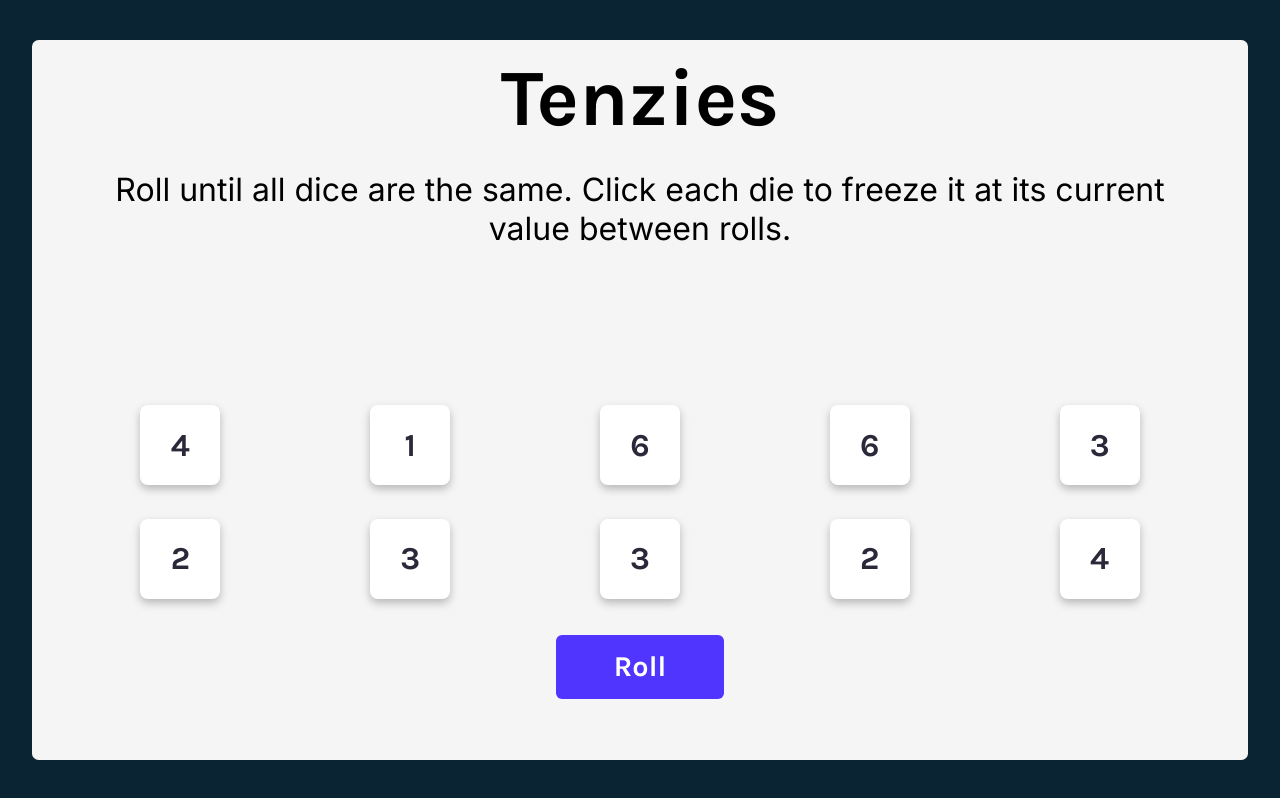
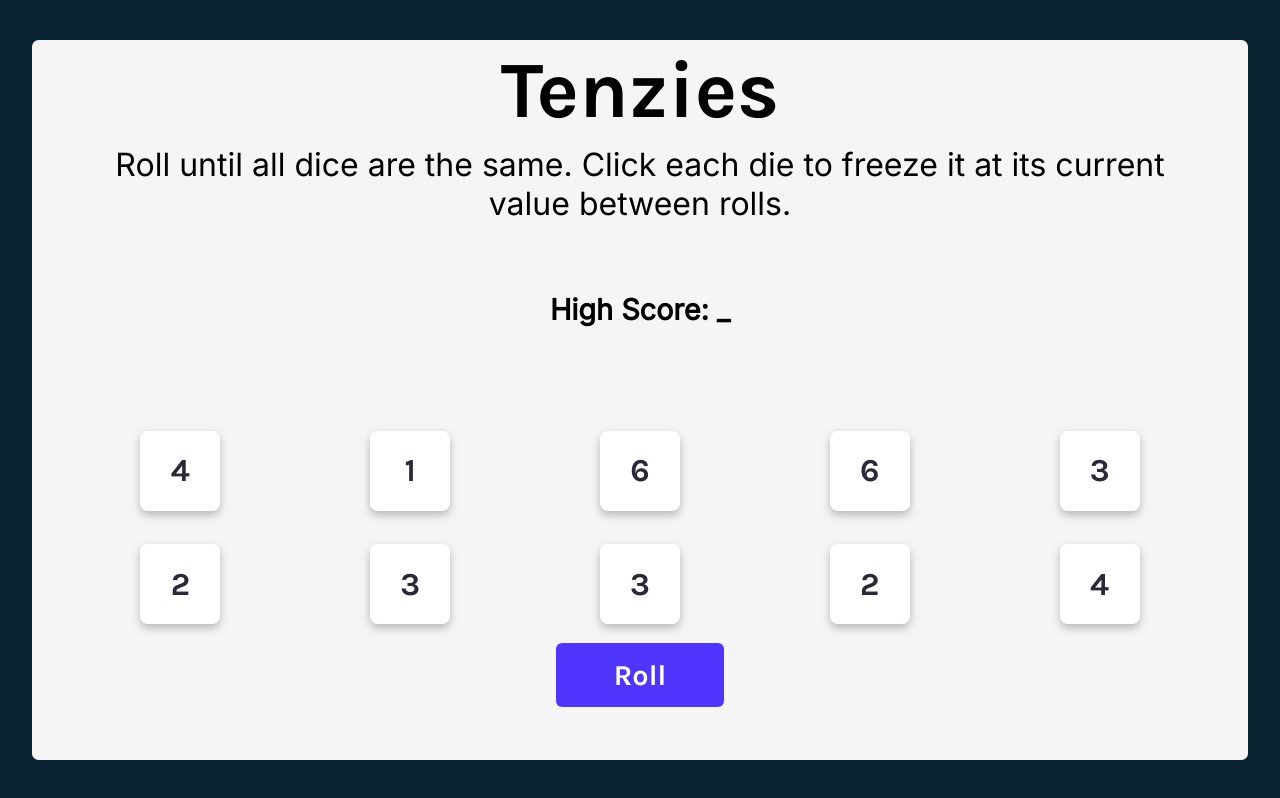
Before and after one commit to RaviP14/tenzies-game, a React (Create React App) app in the folder tenzies-game/: page / in a window 1280 px wide. Built offline with nearby package versions, Linux system fonts and the light colour scheme.

Commit message:
Added high score feature.

```diff
--- a/tenzies-game/src/App.js
+++ b/tenzies-game/src/App.js
@@ -8,7 +8,8 @@ function App() {
 
   const [dice, setDice] = React.useState(allNewDice(1, 6, 10))
   const [tenzies, setTenzies] = React.useState(false)
-  const [rolls, setRolls] =React.useState(0)
+  const [rolls, setRolls] = React.useState(0)
+  const [highScore, setHighScore] = React.useState(JSON.parse(localStorage.getItem("highScore")) || {score: 0})
 
   //useEffect is used to keep 2 states in sync.
   React.useEffect(() => {
@@ -16,10 +17,17 @@ function App() {
        const value1 = dice[0].value
        const sameValue = dice.every(die => die.value === value1)
        if (isTrue && sameValue) {
-           setTenzies(true)
-           console.log("You won!")
-       }
+          setTenzies(true)
+          console.log("You won!")
+          if (highScore.score === 0 || rolls < highScore.score) {
+            setHighScore({score: rolls})
+          }
+        }
 }, [dice])
+
+  React.useEffect(() => {
+    localStorage.setItem("highScore", JSON.stringify(highScore))
+  }, [highScore])
 
   function getRandomInt(min, max) {
     min = Math.ceil(min);
@@ -73,10 +81,11 @@ function App() {
 
   return (
     <main>
-      {tenzies && <Confetti />}
+      {(tenzies && highScore.score === rolls) && <Confetti />}
       <div className="border">
         <h1 className="title">Tenzies</h1>
         <p className="instructions">Roll until all dice are the same. Click each die to freeze it at its current value between rolls.</p>
+        <h3 className="highScore">{`High Score: ${highScore.score > 0 ? highScore.score : "_"}`}</h3>
         <p className="rolls-text">{rolls > 0 ? `You rolled ${rolls} times` : ""}</p>
         <div className="DieContainer">
             {dices}
--- a/tenzies-game/src/styles/style.css
+++ b/tenzies-game/src/styles/style.css
@@ -11,6 +11,8 @@ body {
 .border {
   width: 95%;
   height: 90%;
+  max-width: 80rem;
+  max-height: 75rem;
   background-color: #f5f5f5;
   border-radius: 0.413rem;
   margin: 0;
@@ -39,9 +41,16 @@ body {
   margin-left: 5%;
   margin-right: 5%;
 }
+
+.highScore {
+  font-family: "Inter", sans-serif;
+  font-size: 1.8rem;
+  text-align: center;
+}
+
 .rolls-text {
   font-family: "Inter", sans-serif;
-  font-size: 2rem;
+  font-size: 1.5rem;
   text-align: center;
 }
 
```
